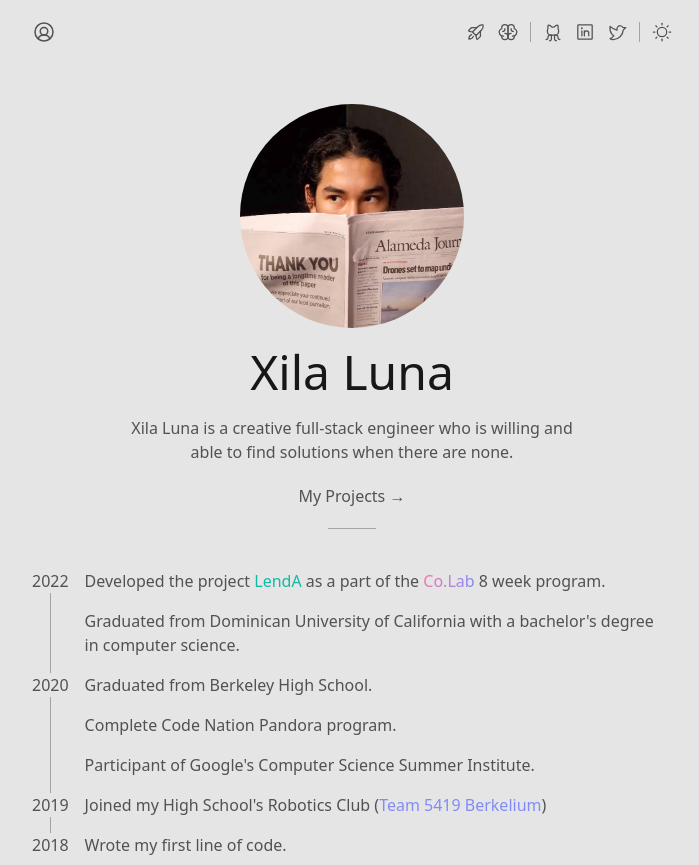
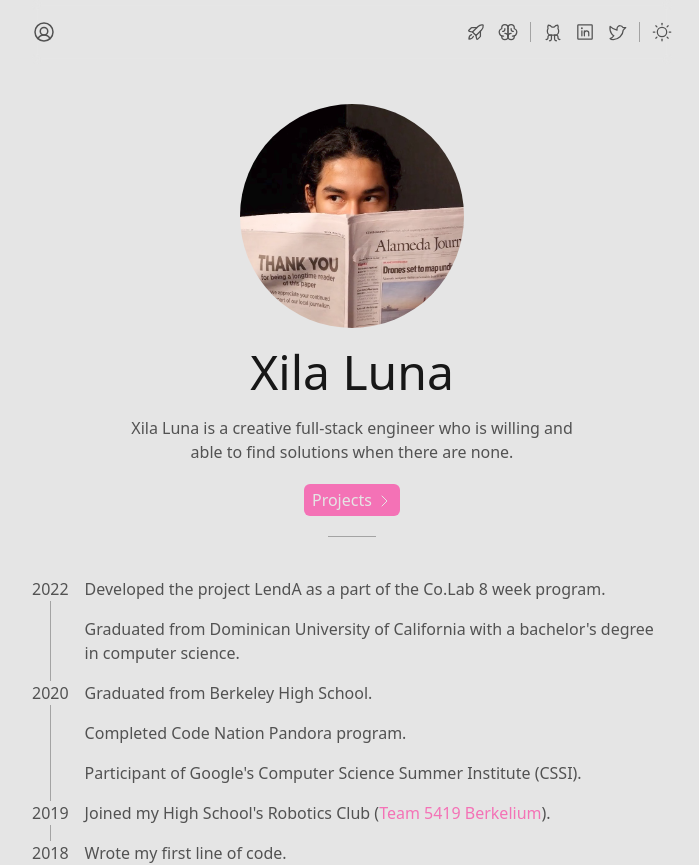
Before and after one commit to xilaluna/xilaluna.com, a Next.js app: page / in a window 1280 px wide. Shown: the top 865 px of the page, without its empty margins (288-987 px from the left). Built offline with nearby package versions, Linux system fonts and the light colour scheme.

Commit message:
[add] button to home

```diff
--- a/pages/index.tsx
+++ b/pages/index.tsx
@@ -2,6 +2,7 @@ import type { NextPage } from 'next';
 import Head from 'next/head';
 import Image from 'next/image';
 import Link from 'next/link';
+import { CaretRight } from 'phosphor-react';
 
 const Home: NextPage = () => {
   return (
@@ -29,15 +30,9 @@ const Home: NextPage = () => {
           find solutions when there are none.
         </p>
         <Link href={'/projects'}>
-          <div className="group cursor-pointer transition duration-200 ease-in-out hover:text-neutral-900 dark:hover:text-neutral-50">
-            My Projects{' '}
-            <span
-              aria-hidden="true"
-              className="inline-block translate-x-0 transition-transform duration-200 ease-in-out group-hover:translate-x-1"
-            >
-              →
-            </span>
-          </div>
+          <button className="rounded-md bg-pink-400 px-2 py-1 text-neutral-200 dark:bg-indigo-400 dark:text-neutral-800">
+            Projects <CaretRight className="mb-0.5 inline-block align-middle" />
+          </button>
         </Link>
         <div className="border-color w-12 border-b" />
       </div>
@@ -50,15 +45,8 @@ const Home: NextPage = () => {
           </div>
           <div className="flex flex-col space-y-4 pb-4">
             <p>
-              Developed the project{' '}
-              <span className="cursor-pointer text-teal-500 hover:underline dark:text-indigo-400">
-                LendA
-              </span>{' '}
-              as a part of the{' '}
-              <span className="relative cursor-pointer bg-gradient-to-r from-pink-400 to-indigo-400 bg-clip-text text-transparent after:absolute after:-bottom-1 after:left-0 after:h-[2px] after:w-[52px] after:origin-bottom-right after:scale-x-0 after:bg-gradient-to-r after:transition-transform after:duration-300 after:ease-in-out hover:after:origin-bottom-left hover:after:scale-x-100">
-                Co.Lab
-              </span>{' '}
-              8 week program.
+              Developed the project LendA as a part of the Co.Lab 8 week
+              program.
             </p>
             <p>
               Graduated from Dominican University of California with a
@@ -73,9 +61,10 @@ const Home: NextPage = () => {
           </div>
           <div className="flex flex-col space-y-4 pb-4">
             <p>Graduated from Berkeley High School.</p>
-            <p>Complete Code Nation Pandora program.</p>
+            <p>Completed Code Nation Pandora program.</p>
             <p>
-              Participant of Google&apos;s Computer Science Summer Institute.
+              Participant of Google&apos;s Computer Science Summer Institute
+              (CSSI).
             </p>
           </div>
         </div>
@@ -87,10 +76,7 @@ const Home: NextPage = () => {
           <div className="flex flex-col space-y-4 pb-4">
             <p>
               Joined my High School&apos;s Robotics Club (
-              <span className="cursor-pointer text-indigo-400 hover:underline">
-                Team 5419 Berkelium
-              </span>
-              )
+              <span className="link-style">Team 5419 Berkelium</span>).
             </p>
           </div>
         </div>
```
